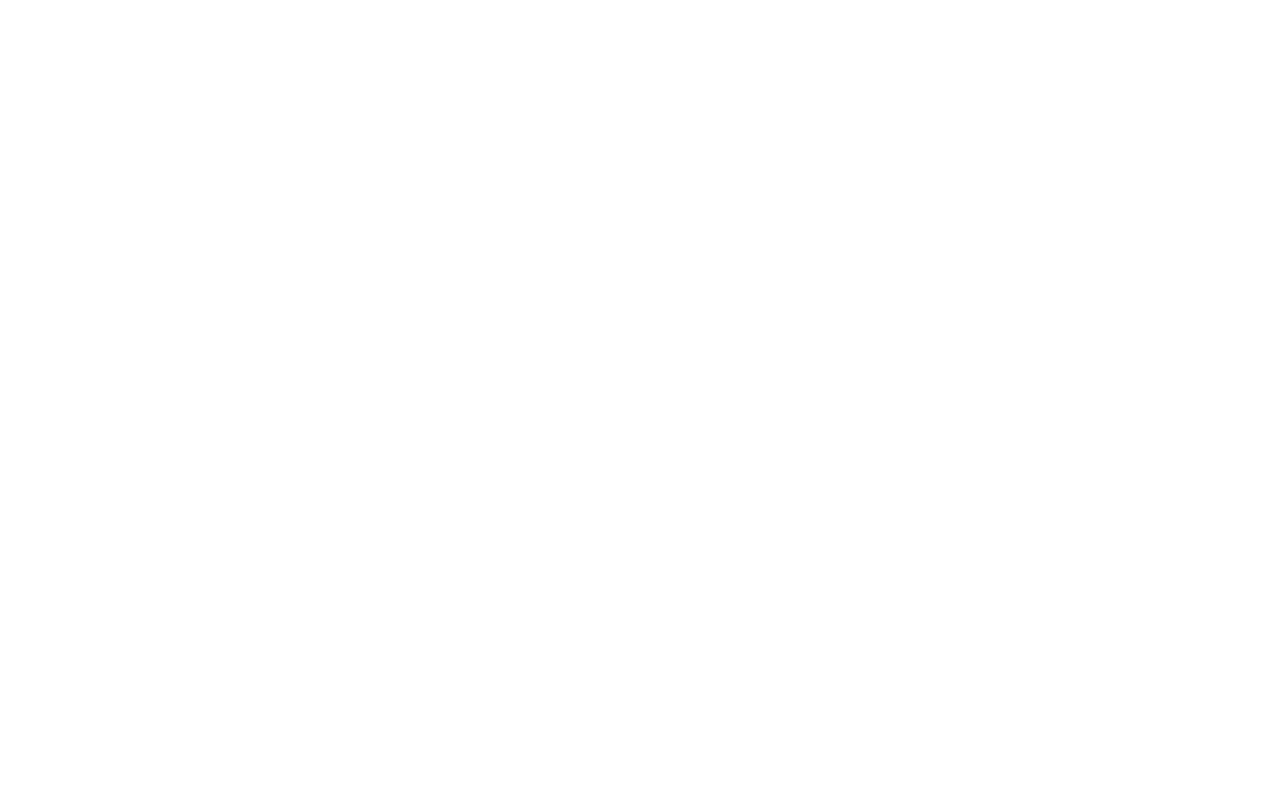
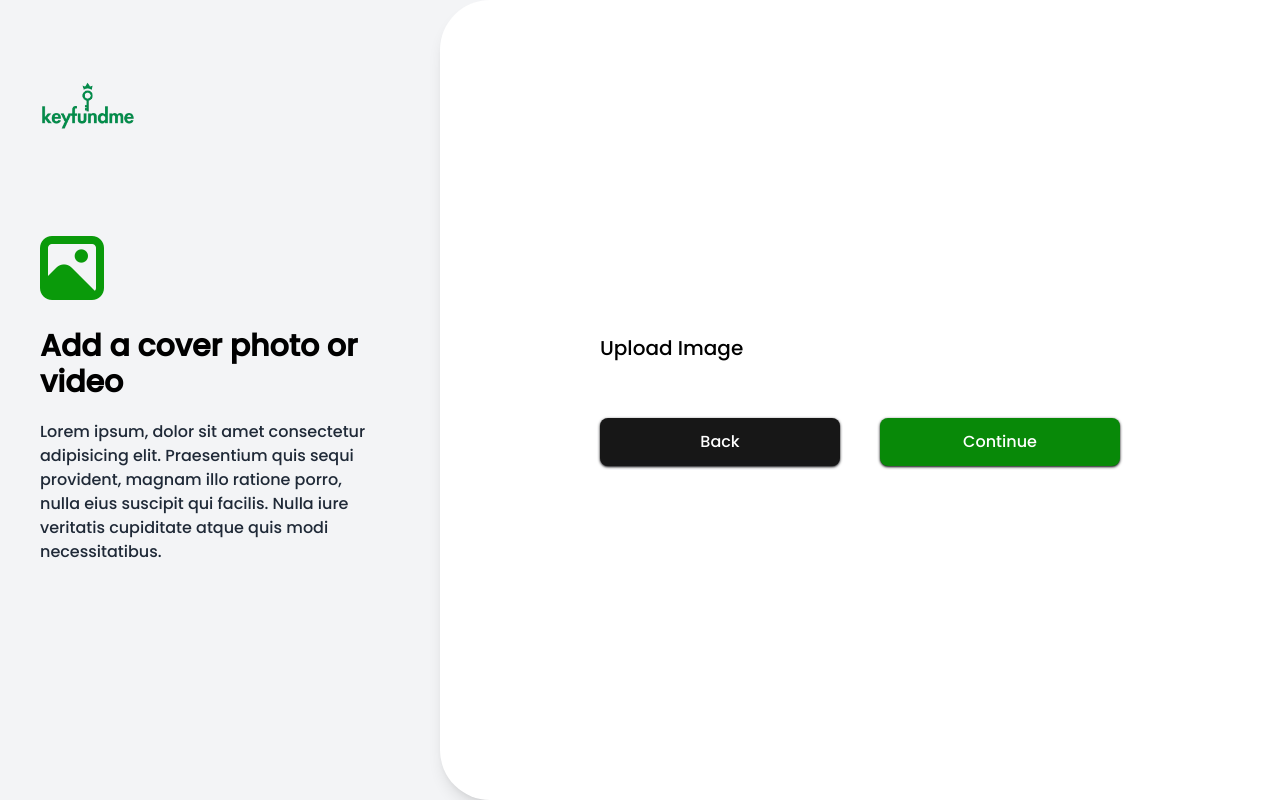
Before and after one commit to kid-us/Key-fund-me, a React (Vite) app: page /create/media in a window 1280 px wide. Before the commit this address had no page. Built offline with nearby package versions, Linux system fonts and the light colour scheme.

Commit message:
Media page

```diff
--- a/src/App.tsx
+++ b/src/App.tsx
@@ -9,6 +9,7 @@
 // import Category from "./components/Create/Category";
 import Category from "./components/Create/Category";
 import Info from "./components/Create/Info";
+import Media from "./components/Create/Media";
 
 function App() {
   return (
@@ -34,6 +35,11 @@
           path="/create/info"
           element={<Create component={Info} />}
         ></Route>
+        {/* Media */}
+        <Route
+          path="create/media"
+          element={<Create component={Media} />}
+        ></Route>
       </Routes>
     </>
   );
--- a/src/assets/index.ts
+++ b/src/assets/index.ts
@@ -4,5 +4,6 @@
 import info from "./info.png";
 import hello from "./greeting.png";
 import category from "./category.png";
+import picture from "./picture.png";
 
-export { bg, logo, hero, hello, category, info };
+export { bg, logo, hero, hello, category, info, picture };
--- a/src/components/Create/Info.tsx
+++ b/src/components/Create/Info.tsx
@@ -66,7 +66,7 @@
     });
 
     setTimeout(() => {
-      navigate("/create/category");
+      navigate("/create/media");
     }, 500);
   };
 
--- /dev/null
+++ b/src/components/Create/Media.tsx
@@ -0,0 +1,50 @@
+import { useState } from "react";
+import BackButton from "../Button/BackButton";
+import ContinueButton from "../Button/ContinueButton";
+import Sidebar from "./Sidebar";
+import Wrapper from "./Wrapper";
+import Alert from "../Alert/Alert";
+import { useNavigate } from "react-router-dom";
+
+const Media = () => {
+  const navigate = useNavigate();
+
+  const [loader, setLoader] = useState<boolean>(false);
+
+  const alert = false;
+
+  const handleSubmit = () => {
+    setLoader(true);
+    navigate("/media");
+  };
+
+  return (
+    <>
+      {/* Alert */}
+      {alert && <Alert link="/register" start={3} />}
+
+      {/* Sidebar */}
+      <Sidebar
+        image="picture"
+        title="Add a cover photo or video"
+        description="Lorem ipsum, dolor sit amet consectetur adipisicing elit. Praesentium
+    quis sequi provident, magnam illo ratione porro, nulla eius suscipit
+    qui facilis. Nulla iure veritatis cupiditate atque quis modi
+    necessitatibus."
+      />
+
+      <Wrapper>
+        <div className="w-full">
+          <p className="text-xl mb-6">Upload Image</p>
+
+          <div className="flex justify-between mt-14 lg:gap-x-0 gap-x-3">
+            <BackButton link="/info" />
+            <ContinueButton loader={loader} onClick={() => handleSubmit()} />
+          </div>
+        </div>
+      </Wrapper>
+    </>
+  );
+};
+
+export default Media;
--- a/src/components/Create/Sidebar.tsx
+++ b/src/components/Create/Sidebar.tsx
@@ -1,5 +1,5 @@
 import { Link } from "react-router-dom";
-import { category, hello, info, logo } from "../../assets";
+import { category, hello, info, logo, picture } from "../../assets";
 import Navbar from "../Navbar/Navbar";
 
 interface Props {
@@ -35,6 +35,10 @@
               {image === "info" && (
                 <img src={info} alt={info} className="mb-7" />
               )}
+              {/* Media Image */}
+              {image === "picture" && (
+                <img src={picture} alt={picture} className="mb-7" />
+              )}
             </div>
             <p className="text-3xl font-extrabold mb-5">{title}</p>
             <p className="text-gray-800">{description}</p>
```
Also changed, not shown: src/assets/picture.png (added).
